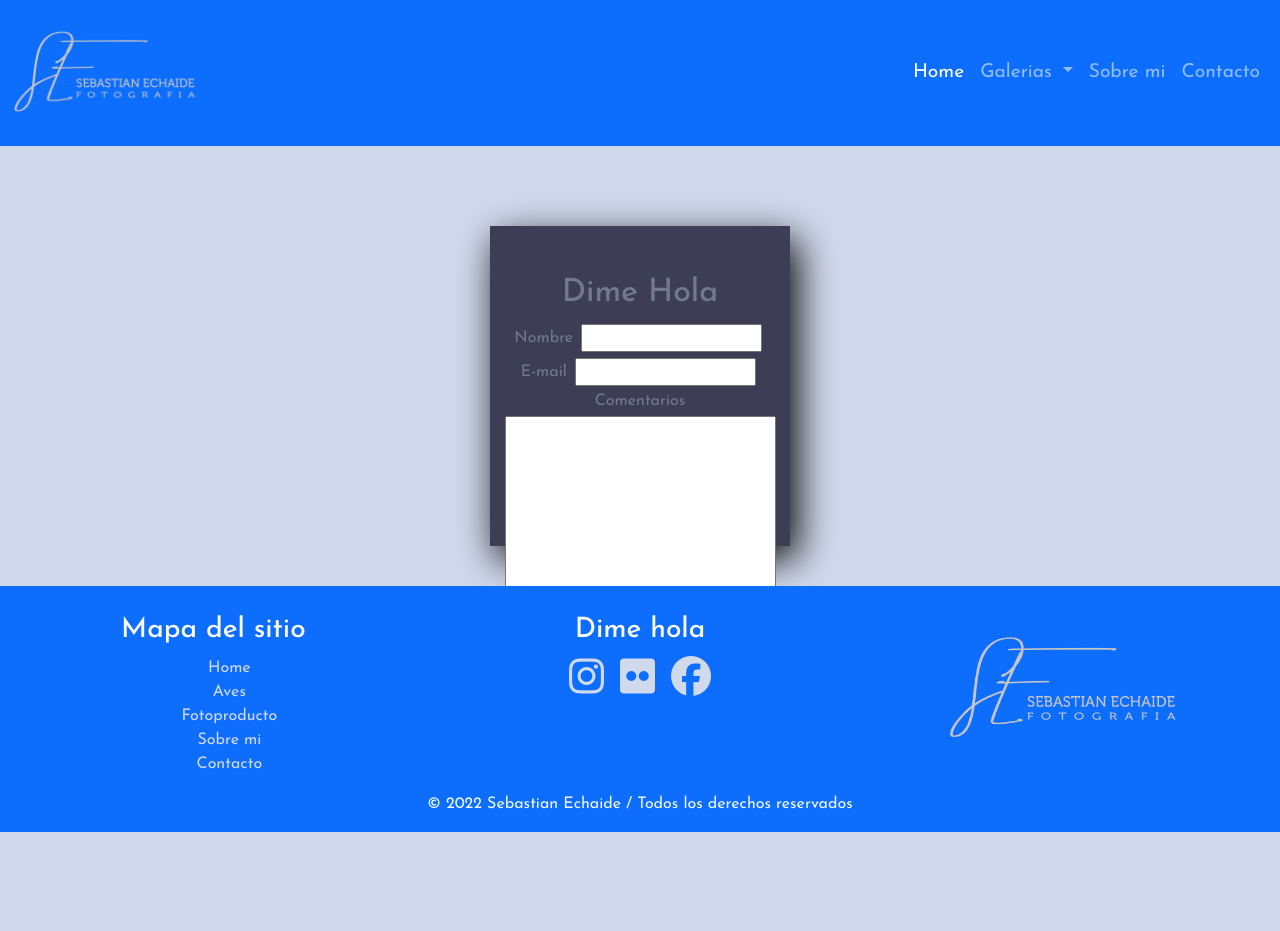
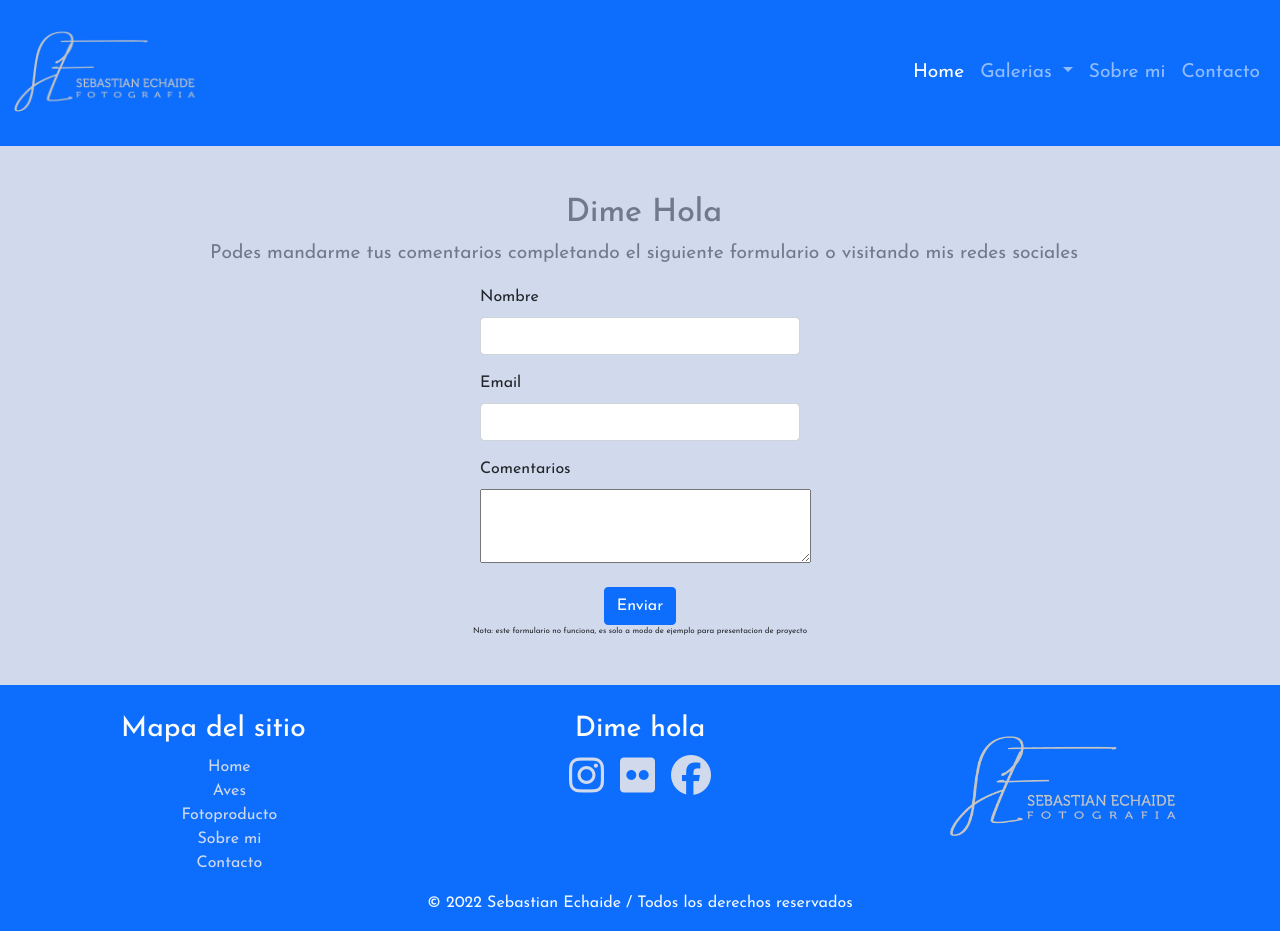
Before and after one commit to SebasEch/coder-proyect, a plain HTML site: page pages/contacto.html in a window 1280 px wide. Before the commit the page ends 832 px from the top, so only its background shows below. Drawn offline with nearby package versions, Linux system fonts and the light colour scheme.

Commit message:
modifique formulario de contacto aplicando css y bootstrap

```diff
--- a/pages/contacto.html
+++ b/pages/contacto.html
@@ -62,30 +62,32 @@
     </header>
 
     <main>
-        <section class="contenedor-form">
-            <div class="formulario">
-                <h2>Dime Hola</h2>
-
-                <form action="" method="" enctype=""></form>
-                <div>
-                    <label for="">Nombre</label>
-                    <input class="field" type="text">
-                </div>
-
-                <div>
-                    <label for="">E-mail</label>
-                    <input class="field" type="email">
-                </div>
-
-                <div>
-                    <label for="">Comentarios</label>
-                    <textarea class="field" name="" id="" cols="30" rows="8"></textarea>
-                </div>
+        <form>
+             <div class="intro-contacto">
+                 <h2>Dime Hola</h2>
+                 <p>Podes mandarme tus comentarios completando el siguiente formulario o visitando mis redes sociales</p>
+             </div>
 
 
-                <input class="boton" type="button" value="enviar">
+            <div class="mb-3">
+                <label for="" class="form-label">Nombre</label>
+                <input type="text" class="form-control" id="" aria-describedby="">
             </div>
-        </section>
+            <div class="mb-3">
+                <label for="" class="form-label">Email</label>
+                <input type="email" class="form-control" id="">
+            </div>
+            <div class="mb-3">
+                <label for="" class="form-label">Comentarios</label>
+                <textarea class="field" name="" id="" cols="37" rows="3"></textarea>
+            </div>
+            <div>
+                <button type="submit" class="btn btn-primary">Enviar</button>
+            </div>
+        <p>Nota: este formulario no funciona, es solo a modo de ejemplo para presentacion de proyecto</p>
+
+        </form>
+
     </main>
 
     <footer class="bg-primary container-fluid">
--- a/style.css
+++ b/style.css
@@ -170,31 +170,39 @@ h1 {
 
 /* aplico estilo formulario */
 
-.contenedor-form {
+
+.intro-contacto {
+    display: flex;
+    flex-direction: column;
+    justify-content: center;
+    align-items: center;
+    padding-left: 0.5em;
+    padding-top: 1em;
+    color: #707a8c;
+}
+
+.intro-contacto p {
+    font-size: larger;
+}
+
+form {
     width: 100%;
-    height: 400px;
+    padding-top: 2em;
     display: flex;
+    flex-direction: column;
+    justify-content: center;
     align-items: center;
+    padding-bottom: 2em;
 
 }
 
-.formulario {
-    color: #707a8c;
-    text-align: center;
-    background-color: #3d3d55;
-    padding-top: 3em;
-    margin: 0 auto;
-    margin-top: 2em;
-    margin-bottom: 2em;
-    width: 300px;
-    height: 320px;
-    box-shadow: 7px 13px 37px #000000;
-
+form p {
+    font-size: 0.5em;
+}
+.mb-3 {
+    width: 20rem;
 }
 
-.field {
-    margin: 0.2em;
-}
 
 /* aplico estilo galerias */
 
@@ -248,12 +256,6 @@ footer a {
     color: #d1d9ec;
     display: flex;
     justify-content: center;
-}
-
-.redes-soc {
-    display: flex;
-    flex-direction: row;
-    gap: 0.5em;
 }
 
 footer p {
```
